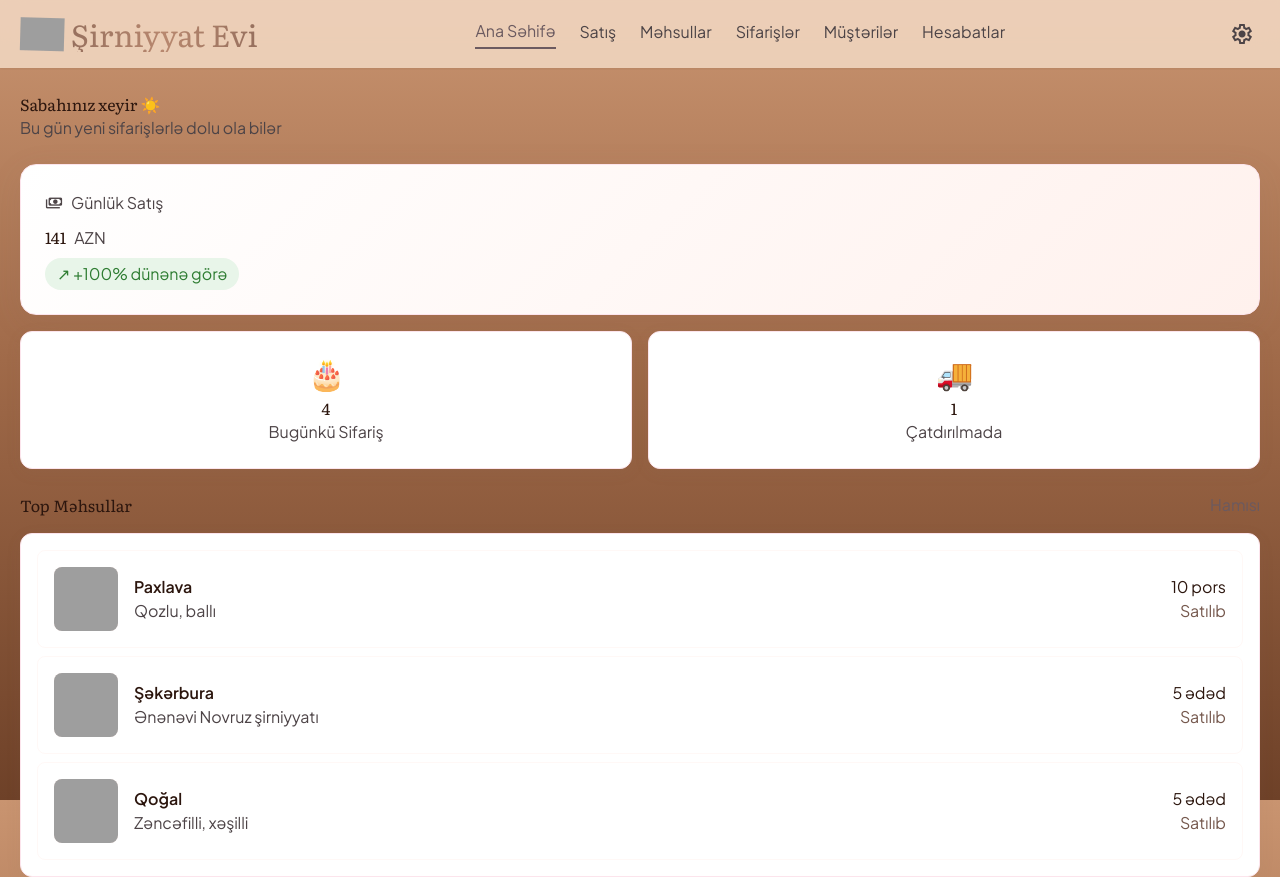
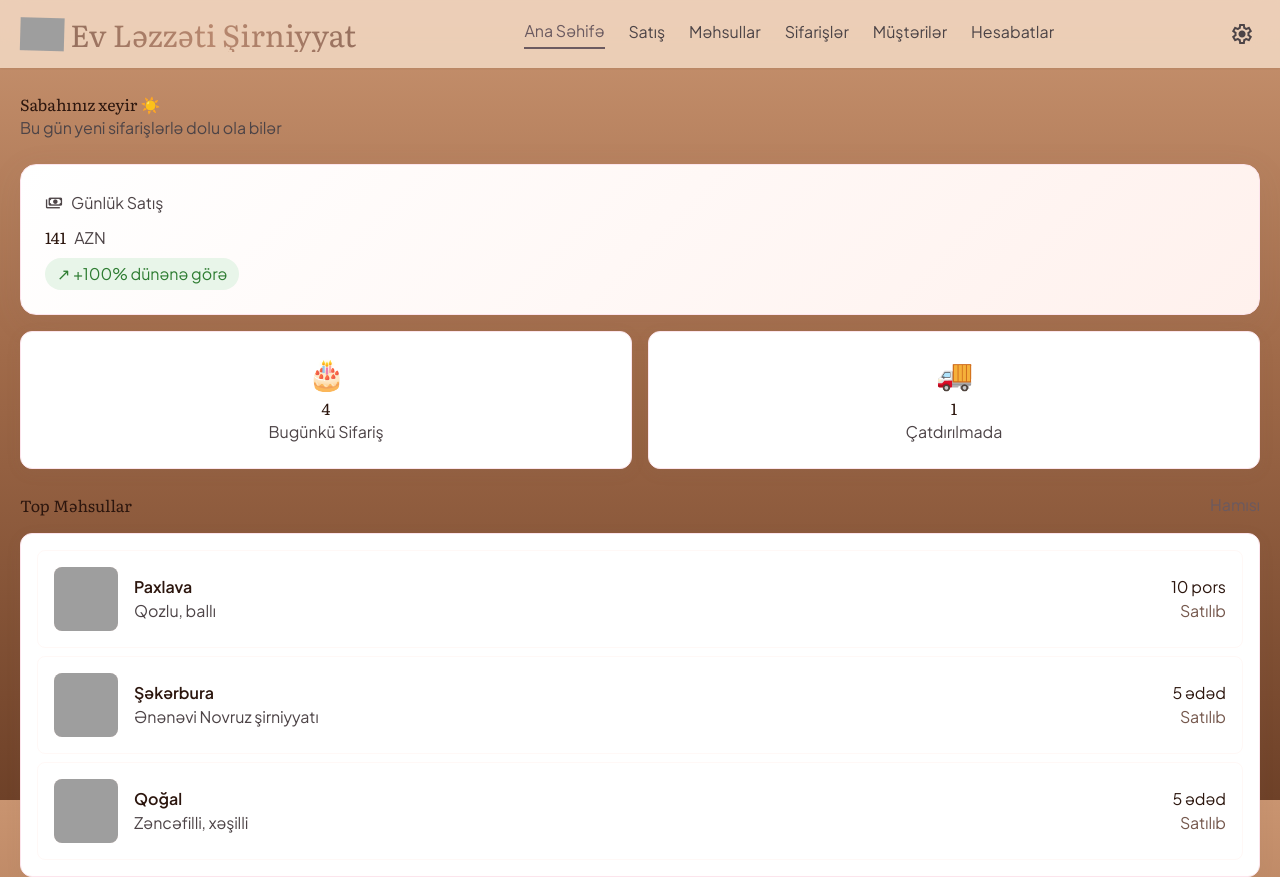
Before and after one commit to Samir210-az/sirniyyat, a plain HTML site: page index.html in a window 1280 px wide. Shown: the top 877 px of the page. Drawn offline with nearby package versions, Linux system fonts and the light colour scheme; grey boxes are pictures that could not be loaded.

Commit message:
Mağaza adı 'Ev Ləzzəti Şirniyyat' olaraq dəyişdirildi (header, qəbz, sazlamalar, başlıq)

```diff
--- a/app.js
+++ b/app.js
@@ -1,5 +1,5 @@
 /* ============================================================
-   Şirniyyat Evi CRM — tam funksional SPA
+   Ev Ləzzəti Şirniyyat CRM — tam funksional SPA
    Verilənlər: localStorage (DB_KEY altında)
    ============================================================ */
 
@@ -374,7 +374,7 @@ function showReceipt(order) {
   openModal(`
     <div class="p-6">
       <div id="receipt-print-area" class="receipt-paper bg-white p-4 rounded-lg border border-dashed border-outline-variant">
-        <h3 class="text-center font-bold text-base mb-2">Şirniyyat Evi</h3>
+        <h3 class="text-center font-bold text-base mb-2">Ev Ləzzəti Şirniyyat</h3>
         <div class="border-t border-dashed border-gray-400 my-2"></div>
         ${itemsHtml}
         <div class="border-t border-dashed border-gray-400 my-2"></div>
@@ -998,7 +998,7 @@ function renderSettings(app) {
       <div class="bg-surface-container-lowest rounded-xl border border-primary-container soft-shadow p-md space-y-3">
         <div class="flex justify-between items-center">
           <span class="text-body-md font-body-md text-on-background">Mağaza adı</span>
-          <span class="text-body-sm font-body-sm text-on-surface-variant">Şirniyyat Evi</span>
+          <span class="text-body-sm font-body-sm text-on-surface-variant">Ev Ləzzəti Şirniyyat</span>
         </div>
         <div class="flex justify-between items-center">
           <span class="text-body-md font-body-md text-on-background">Cəmi məhsul</span>
--- a/index.html
+++ b/index.html
@@ -6,7 +6,7 @@
 <meta http-equiv="Cache-Control" content="no-cache, no-store, must-revalidate"/>
 <meta http-equiv="Pragma" content="no-cache"/>
 <meta http-equiv="Expires" content="0"/>
-<title>Şirniyyat Evi - CRM</title>
+<title>Ev Ləzzəti Şirniyyat - CRM</title>
 <meta name="description" content="Şirniyyat mağazası üçün müştəri, sifariş və məhsul idarəetmə sistemi"/>
 <script src="https://cdn.tailwindcss.com?plugins=forms,container-queries"></script>
 <link href="https://fonts.googleapis.com/css2?family=Material+Symbols+Outlined:wght,FILL@100..700,0..1&display=swap" rel="stylesheet"/>
@@ -107,7 +107,7 @@
   <div class="flex justify-between items-center px-margin-mobile py-3 w-full max-w-7xl mx-auto">
     <div class="flex items-center gap-2 cursor-pointer" onclick="navigate('dashboard')">
       <img src="https://cdn.jsdelivr.net/gh/microsoft/fluentui-emoji@latest/assets/Shortcake/3D/shortcake_3d.png" alt="Tort" class="w-11 h-11 brand-emoji object-contain" onerror="this.onerror=null;this.src='https://cdn.jsdelivr.net/gh/microsoft/fluentui-emoji@latest/assets/Birthday%20cake/3D/birthday_cake_3d.png'"/>
-      <span class="text-2xl md:text-3xl font-headline-md font-headline-md brand-title">Şirniyyat Evi</span>
+      <span class="text-2xl md:text-3xl font-headline-md font-headline-md brand-title">Ev Ləzzəti Şirniyyat</span>
     </div>
     <div class="hidden md:flex items-center gap-6">
       <a onclick="navigate('dashboard')" data-nav="dashboard" class="nav-link text-label-md font-label-md text-on-surface-variant hover:text-primary transition-colors cursor-pointer pb-1">Ana Səhifə</a>
```
Also changed, not shown: 1 other file.
